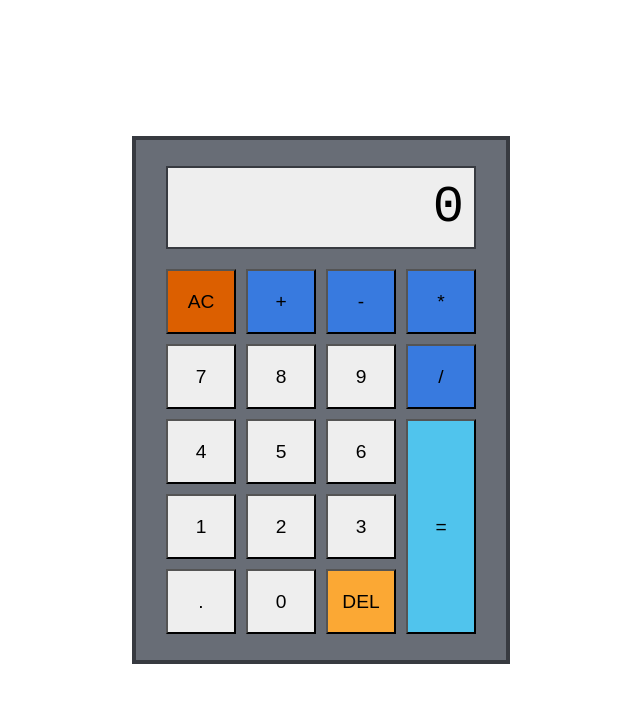
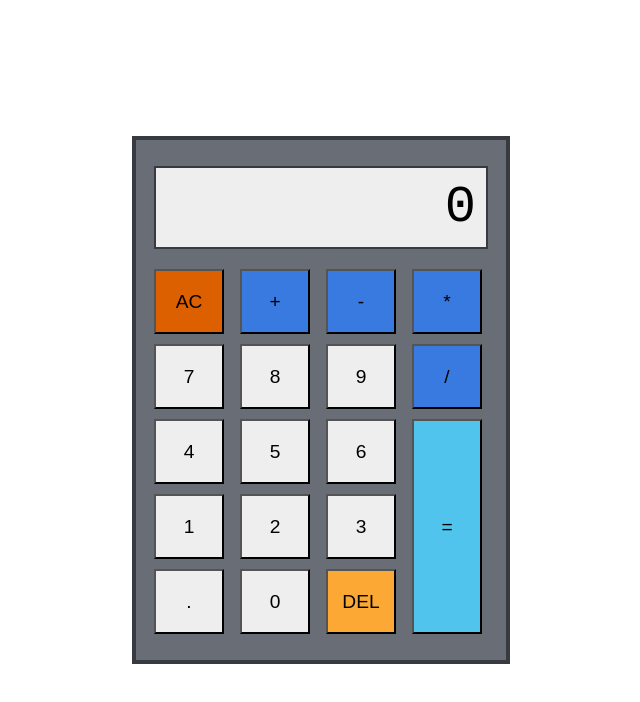
Before and after one commit to danilo-ck/Calculator, a plain HTML site: page index.html in a window 1280 px wide. Shown: the whole page, without its empty margins (319-959 px from the left). Drawn offline with Linux system fonts and the light colour scheme.

Commit message:
Fix display size error
In firefox the display was shorter than expected.

```diff
--- a/style.css
+++ b/style.css
@@ -40,6 +40,8 @@ body{
     font-size: 4em;
     padding: 10px;
     border: 2px solid #373A40;
+    height: 84px;
+    width: 310px;
 }
 
 .numbers {
```
